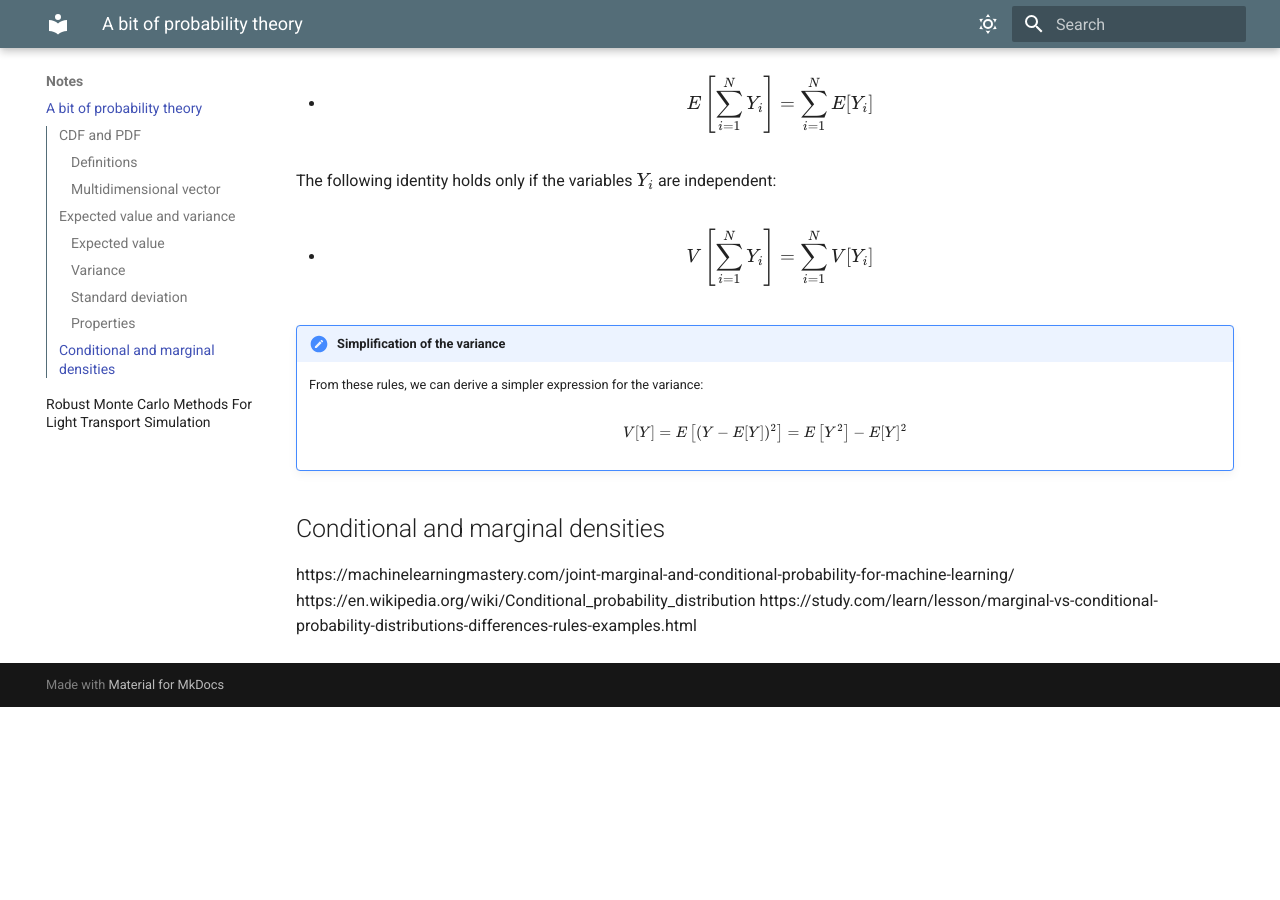
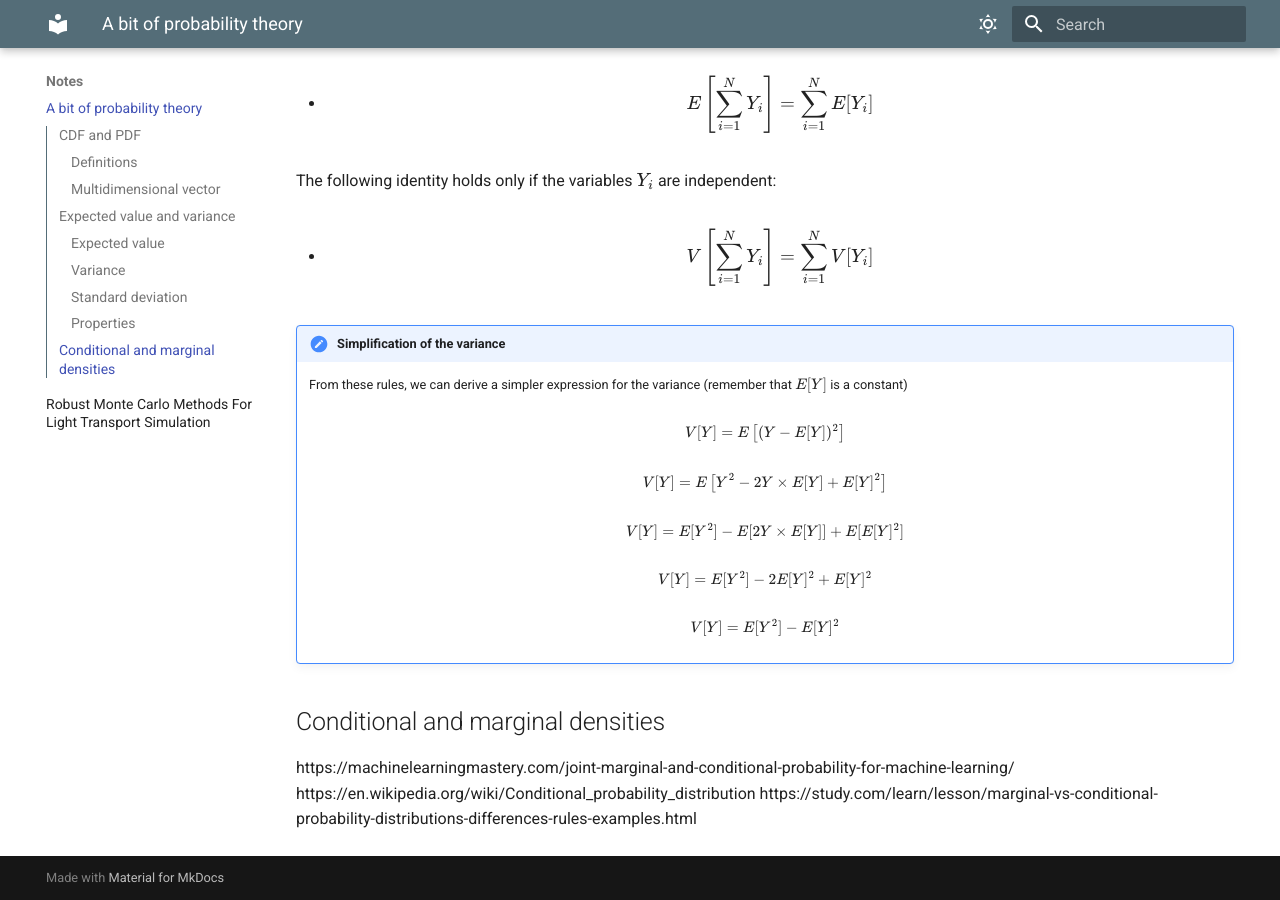
Before and after one commit to Uedaki/notes, an MkDocs documentation site: the page built from docs/notes/A bit of probability theory.md, in a window 1280 px wide and 900 px high, scrolled down 3424 px. Built offline with MkDocs 1.6.1 and Material for MkDocs 9.7.7, drawn with Linux system fonts in a browser that asks for light colours; a script that is not in the unit is left out; before the commit the page ends 4131 px from its top, so only the background shows below that.

Commit message:
Update A bit of probability theory.md

```diff
--- a/docs/notes/A bit of probability theory.md
+++ b/docs/notes/A bit of probability theory.md
@@ -105,9 +105,17 @@ The following identity holds only if the variables $Y_i$ are independent:
 - $$V \left[\sum_{i=1}^N Y_i \right] = \sum_{i=1}^N V [Y_i]$$
 
 !!! note "Simplification of the variance"
-    From these rules, we can derive a simpler expression for the variance:
+    From these rules, we can derive a simpler expression for the variance (remember that $E[Y]$ is a constant)
 
-    $$V[Y] = E \left[(Y - E[Y])^2 \right] = E \left[Y^2 \right] - E[Y]^2$$
+    $$V[Y] = E \left[(Y - E[Y])^2 \right]$$
+
+    $$V[Y] = E \left[Y^2 - 2Y \times E[Y] + E[Y]^2 \right]$$
+
+    $$V[Y] = E[Y^2] - E[2Y \times E[Y]] + E[E[Y]^2]$$
+
+    $$V[Y] = E[Y^2] - 2E[Y]^2 + E[Y]^2$$
+
+    $$V[Y] = E[Y^2] - E[Y]^2$$
 
 ## Conditional and marginal densities
 
```
